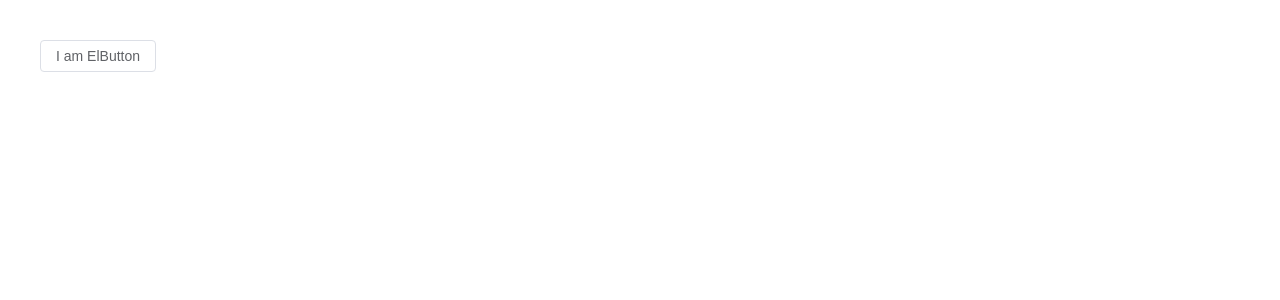
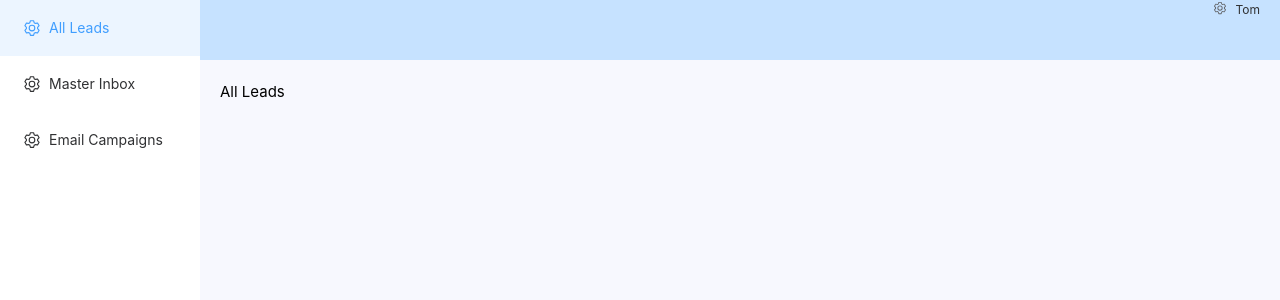
Before and after one commit to Manu-jayaprakash/smart-lead-ai, a Vue app: page /all-leads in a window 1280 px wide. Before the commit this address had no page. Shown: the top 300 px of the page. Built offline with nearby package versions, Linux system fonts and the light colour scheme.

Commit message:
navigation & route setup

```diff
--- a/src/App.vue
+++ b/src/App.vue
@@ -1,6 +1,5 @@
 <template>
   <RouterView />
-  <el-button>I am ElButton</el-button>
 </template>
 
 <script setup lang="ts">
--- a/src/assets/base.css
+++ b/src/assets/base.css
@@ -60,11 +60,6 @@
 
 body {
   min-height: 100vh;
-  color: var(--color-text);
-  background: var(--color-background);
-  transition:
-    color 0.5s,
-    background-color 0.5s;
   line-height: 1.6;
   font-family:
     Inter,
@@ -83,4 +78,6 @@ body {
   text-rendering: optimizeLegibility;
   -webkit-font-smoothing: antialiased;
   -moz-osx-font-smoothing: grayscale;
+  margin: 0px;
+  background: #f7f8fe;
 }
--- a/src/assets/main.css
+++ b/src/assets/main.css
@@ -1,6 +1,6 @@
+@import './base.css';
+
 #app {
-  max-width: 1280px;
-  margin: 0 auto;
-  padding: 2rem;
   font-weight: normal;
+  min-height: 100vh;
 }
--- /dev/null
+++ b/src/components/AllLeads/AllLeads.vue
@@ -0,0 +1 @@
+<template>All Leads</template>
--- /dev/null
+++ b/src/components/EmailCampaigns/EmailCampaigns.vue
@@ -0,0 +1 @@
+<template>Email</template>
--- /dev/null
+++ b/src/layout/DashboardLayout.vue
@@ -0,0 +1,84 @@
+<template>
+  <el-container class="dashboard-layout__container">
+    <el-aside width="200px">
+      <el-scrollbar>
+        <el-menu :default-active="$route.name" router>
+          <el-menu-item :index="RouteNames.ALL_LEADS" :route="RouteNames.ALL_LEADS">
+            <el-icon><setting /></el-icon>
+            <span>All Leads</span>
+          </el-menu-item>
+          <el-menu-item :index="RouteNames.MASTER_INBOX" :route="RouteNames.MASTER_INBOX">
+            <el-icon><setting /></el-icon>
+            <span>Master Inbox</span>
+          </el-menu-item>
+          <el-menu-item :index="RouteNames.EMAIL_CAMPAIGNS" :route="RouteNames.EMAIL_CAMPAIGNS">
+            <el-icon><setting /></el-icon>
+            <span>Email Campaigns</span>
+          </el-menu-item>
+        </el-menu>
+      </el-scrollbar>
+    </el-aside>
+
+    <el-container>
+      <el-header style="text-align: right; font-size: 12px">
+        <div class="toolbar">
+          <el-dropdown>
+            <el-icon style="margin-right: 8px; margin-top: 1px">
+              <setting />
+            </el-icon>
+            <template #dropdown>
+              <el-dropdown-menu>
+                <el-dropdown-item>View</el-dropdown-item>
+                <el-dropdown-item>Add</el-dropdown-item>
+                <el-dropdown-item>Delete</el-dropdown-item>
+              </el-dropdown-menu>
+            </template>
+          </el-dropdown>
+          <span>Tom</span>
+        </div>
+      </el-header>
+
+      <el-main>
+        <el-scrollbar>
+          <RouterView />
+        </el-scrollbar>
+      </el-main>
+    </el-container>
+  </el-container>
+</template>
+
+<script lang="ts" setup>
+import { Setting } from '@element-plus/icons-vue'
+import { RouteNames } from '@/router/constants/routeNames'
+</script>
+
+<style scoped lang="scss">
+.dashboard-layout__container .el-header {
+  position: relative;
+  background-color: var(--el-color-primary-light-7);
+  color: var(--el-text-color-primary);
+}
+
+.dashboard-layout__container .el-aside {
+  color: var(--el-text-color-primary);
+  background: white;
+  height: 100vh;
+}
+
+.dashboard-layout__container .el-menu {
+  border-right: none;
+}
+
+/*
+
+.layout-container-demo .el-main {
+  padding: 0;
+}
+.layout-container-demo .toolbar {
+  display: inline-flex;
+  align-items: center;
+  justify-content: center;
+  height: 100%;
+  right: 20px;
+} */
+</style>
--- /dev/null
+++ b/src/router/constants/RouteNames.ts
@@ -0,0 +1,5 @@
+export enum RouteNames {
+  ALL_LEADS = 'all-leads',
+  MASTER_INBOX = 'master-inbox',
+  EMAIL_CAMPAIGNS = 'email-campaigns'
+}
--- a/src/router/index.ts
+++ b/src/router/index.ts
@@ -1,5 +1,6 @@
 import { createRouter, createWebHistory } from 'vue-router'
-import HomeView from '../views/HomeView.vue'
+import DashboardLayout from '@/layout/DashboardLayout.vue'
+import { RouteNames } from '@/router/constants/routeNames'
 
 const router = createRouter({
   history: createWebHistory(import.meta.env.BASE_URL),
@@ -7,16 +8,26 @@ const router = createRouter({
     {
       path: '/',
       name: 'home',
-      component: HomeView
+      component: DashboardLayout,
+      redirect: { path: '/all-leads' },
+      children: [
+        {
+          path: '/all-leads',
+          name: RouteNames.ALL_LEADS,
+          component: () => import('@/components/AllLeads/AllLeads.vue')
+        },
+        {
+          path: '/master-inbox',
+          name: RouteNames.MASTER_INBOX,
+          component: () => import('@/components/AllLeads/AllLeads.vue')
+        },
+        {
+          path: '/email-campaigns',
+          name: RouteNames.EMAIL_CAMPAIGNS,
+          component: () => import('@/components/EmailCampaigns/EmailCampaigns.vue')
+        }
+      ]
     }
-    // {
-    //   path: '/about',
-    //   name: 'about',
-    //   // route level code-splitting
-    //   // this generates a separate chunk (About.[hash].js) for this route
-    //   // which is lazy-loaded when the route is visited.
-    //   component: () => import('../views/AboutView.vue')
-    // }
   ]
 })
 
```
